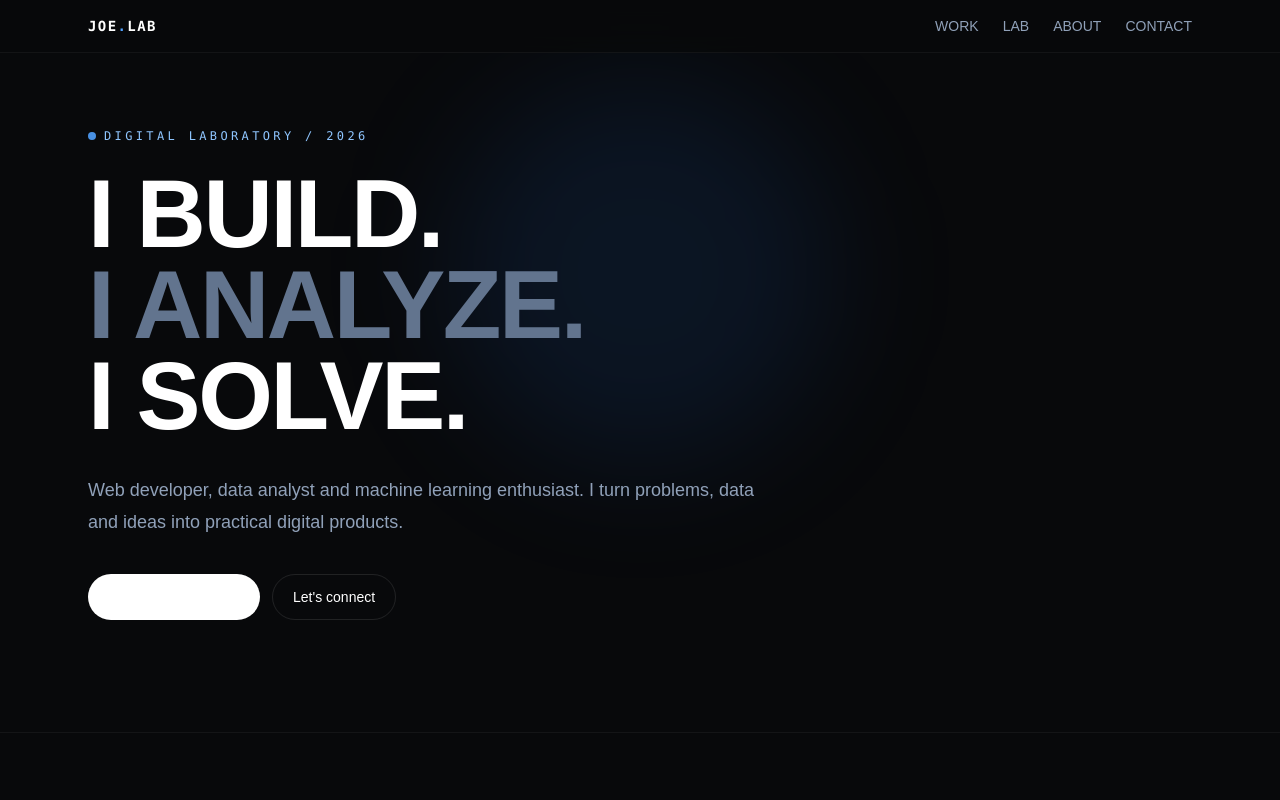
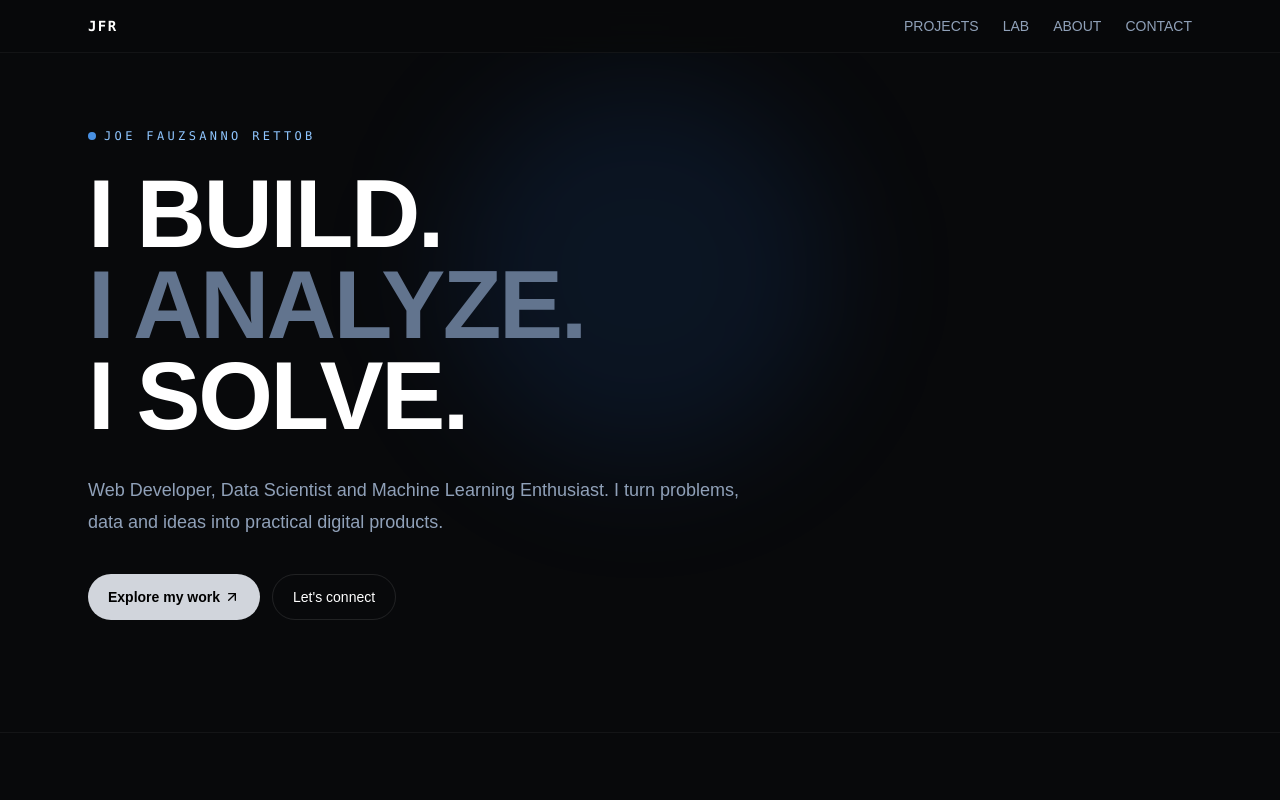
Before and after one commit to fauzsanno/Portofolio, a Next.js app: page / in a window 1280 px wide. Shown: the top 800 px of the page. Built offline with nearby package versions, Linux system fonts and the light colour scheme.

Commit message:
update bagian navbar dan hero

```diff
--- a/app/page.tsx
+++ b/app/page.tsx
@@ -62,13 +62,13 @@ export default function Home() {
             href="#top"
             className="font-mono text-sm font-bold tracking-widest"
           >
-            JOE<span className="text-blue-400">.</span>LAB
+            JFR<span className="text-blue-400"></span>
           </a>
 
           <div className="hidden gap-6 text-sm text-slate-400 sm:flex">
 
             <a href="#work" className="transition hover:text-white">
-              WORK
+              PROJECTS
             </a>
 
             <a href="#lab" className="transition hover:text-white">
@@ -105,8 +105,7 @@ export default function Home() {
             <div className="mb-6 flex items-center gap-2 font-mono text-xs uppercase tracking-[0.28em] text-blue-300">
 
               <span className="h-2 w-2 animate-pulse rounded-full bg-blue-400" />
-
-              digital laboratory / 2026
+                <span>JOE FAUZSANNO RETTOB</span>
 
             </div>
 
@@ -130,7 +129,7 @@ export default function Home() {
 
             <p className="mt-8 max-w-2xl text-lg leading-8 text-slate-400">
 
-              Web developer, data analyst and machine learning enthusiast.
+              Web Developer, Data Scientist and Machine Learning Enthusiast.
               I turn problems, data and ideas into practical digital
               products.
 
@@ -141,11 +140,11 @@ export default function Home() {
 
               <a
                 href="#work"
-                className="rounded-full bg-white px-5 py-3 text-sm font-semibold text-black transition hover:scale-105"
+                className="inline-flex items-center rounded-full bg-gray-300 px-5 py-3 text-sm font-semibold text-black transition hover:scale-105 hover:bg-gray-400"
               >
-                Explore my work
+                <span className="text-black">Explore my work</span>
 
-                <ArrowUpRight className="ml-1 inline h-4 w-4" />
+                <ArrowUpRight className="ml-1 h-4 w-4 text-black" />
 
               </a>
 
```
